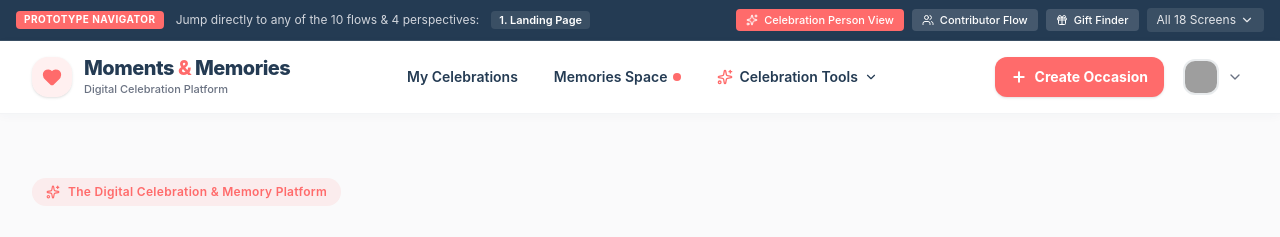
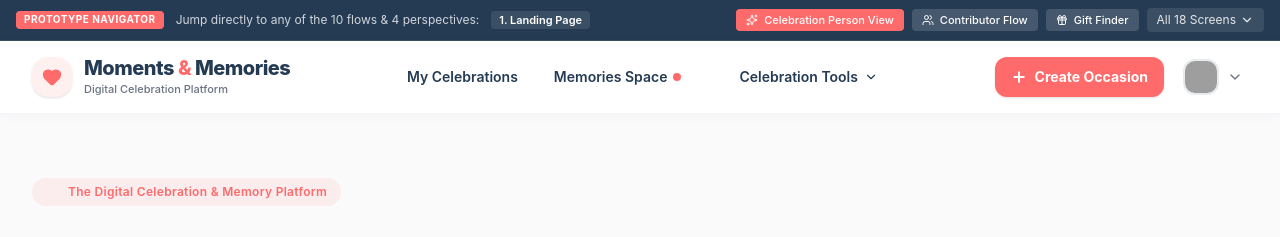
Before and after one commit to Dushmanthr/BMP_Prototype, a React (Vite) app: page / in a window 1280 px wide. Shown: the top 237 px of the page. Built offline with nearby package versions, Linux system fonts and the light colour scheme; grey boxes are pictures that could not be loaded.

Commit message:
fix: remove sparkles

```diff
--- a/src/components/common/Header.tsx
+++ b/src/components/common/Header.tsx
@@ -156,7 +156,7 @@ export const Header: React.FC = () => {
                         : 'text-[#243B53] hover:bg-gray-100/80'
                     }`}
                   >
-                    <Sparkles className="w-4 h-4 text-[#FF6B6B]" />
+                    <div className="w-4 h-4 text-[#FF6B6B]" />
                     <span>Celebration Tools</span>
                     <ChevronDown
                       className={`w-3.5 h-3.5 transition-transform duration-200 ${
--- a/src/components/views/LandingPage.tsx
+++ b/src/components/views/LandingPage.tsx
@@ -139,7 +139,7 @@ export const LandingPage: React.FC = () => {
             {/* Left Column Text */}
             <div className="lg:col-span-6 space-y-6 text-center lg:text-left">
               <div className="inline-flex items-center gap-2 px-3.5 py-1.5 rounded-full bg-[#FF6B6B]/10 text-[#FF6B6B] font-semibold text-xs tracking-wide">
-                <Sparkles className="w-3.5 h-3.5" />
+                <div className="w-3.5 h-3.5" />
                 The Digital Celebration & Memory Platform
               </div>
 
```
